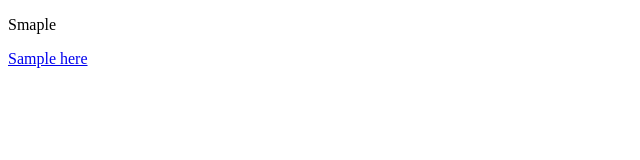
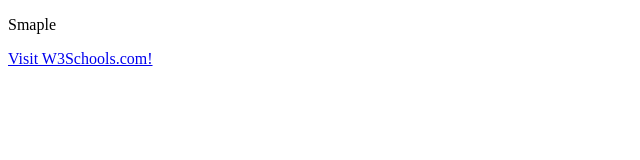
Before and after one commit to officialbanana/CodeSamples, a plain HTML site: page index.html in a window 1280 px wide. Shown: the full height of the page, 0-640 px from the left. Drawn offline with Linux system fonts and the light colour scheme.

Commit message:
Update index.html

```diff
--- a/index.html
+++ b/index.html
@@ -4,10 +4,7 @@
 
 <p>Smaple<p>
 
-<a href="https://github.com/officialbanana/CodeSamplesARep0o/blob/main/CodeSample.txt" download>
-  Sample here
-</a>
-
+<a href="https://www.w3schools.com" target="_blank">Visit W3Schools.com!</a>
 
 </body>
 </html>
```
